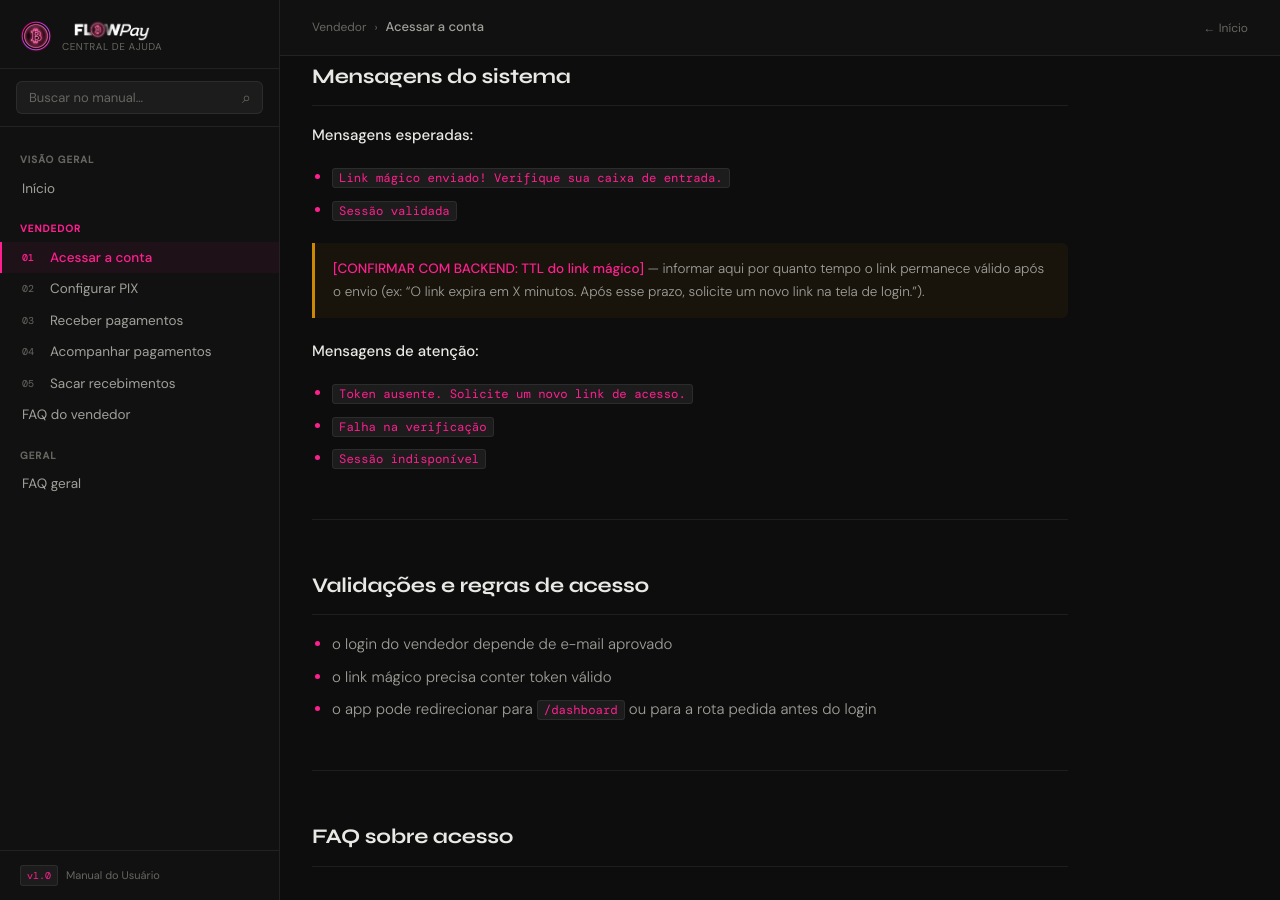
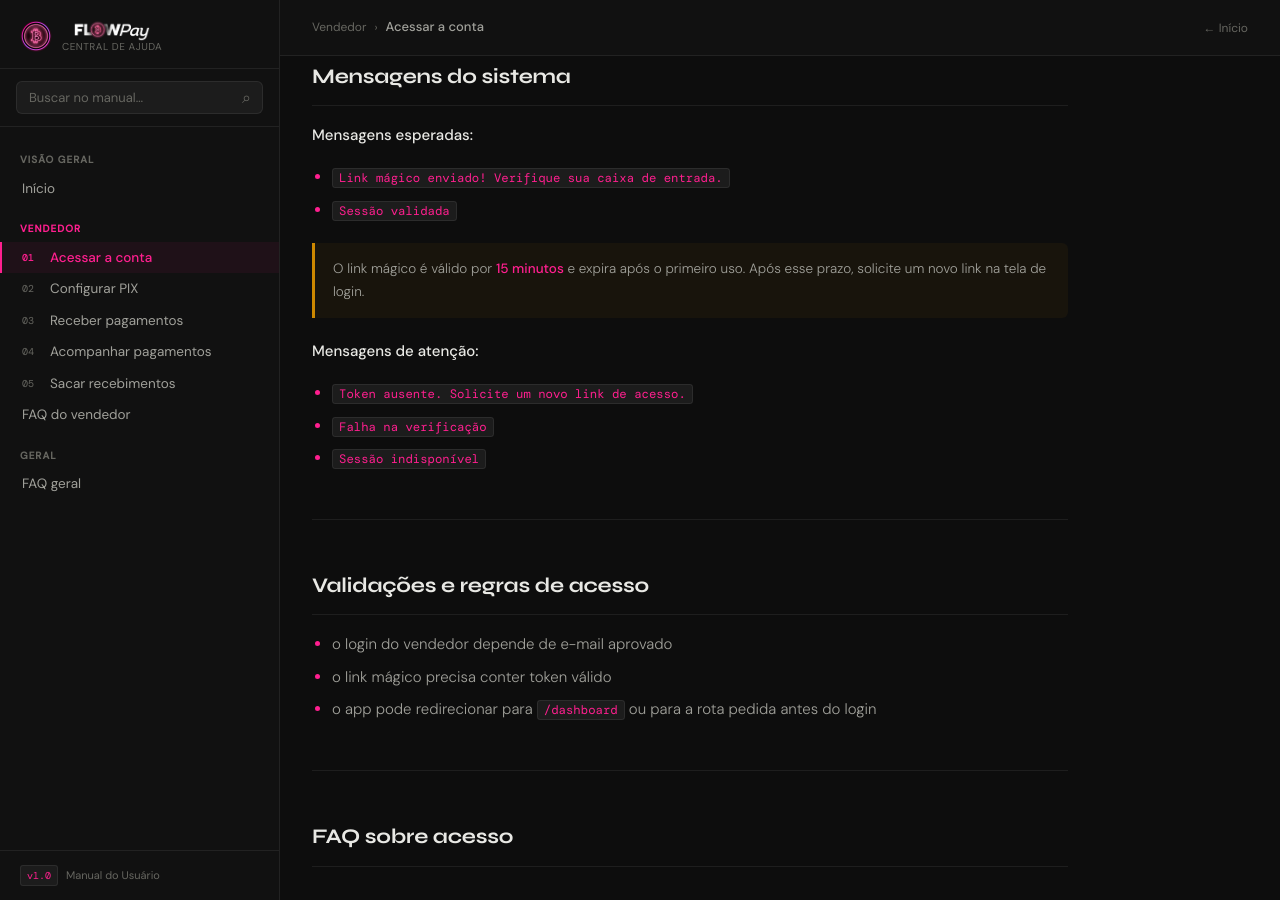
Before and after one commit to flowpay-system/flowpay-docs-page, a Jekyll site: the page built from vendedor/acesso.md, in a window 1280 px wide and 900 px high, scrolled down 1872 px. Built offline with Jekyll 4.4.1, drawn with Linux system fonts in a browser that asks for light colours.

Commit message:
docs: atualiza ttl do magic link e expiração do qr code pix

```diff
--- a/vendedor/acesso.md
+++ b/vendedor/acesso.md
@@ -76,9 +76,8 @@ Nessa situação, a interface mostra:
 - `Link mágico enviado! Verifique sua caixa de entrada.`
 - `Sessão validada`
 
-> **[CONFIRMAR COM BACKEND: TTL do link mágico]** — informar aqui por quanto tempo o link permanece
-> válido após o envio (ex: "O link expira em X minutos. Após esse prazo, solicite um novo link na
-> tela de login.").
+> O link mágico é válido por **15 minutos** e expira após o primeiro uso.
+> Após esse prazo, solicite um novo link na tela de login.
 
 **Mensagens de atenção:**
 
```
Also changed, not shown: vendedor/checkout.md (+2 -3 lines), README.md.
